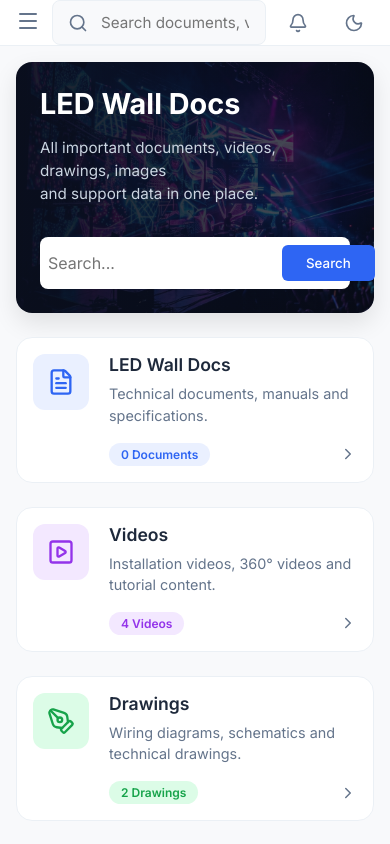
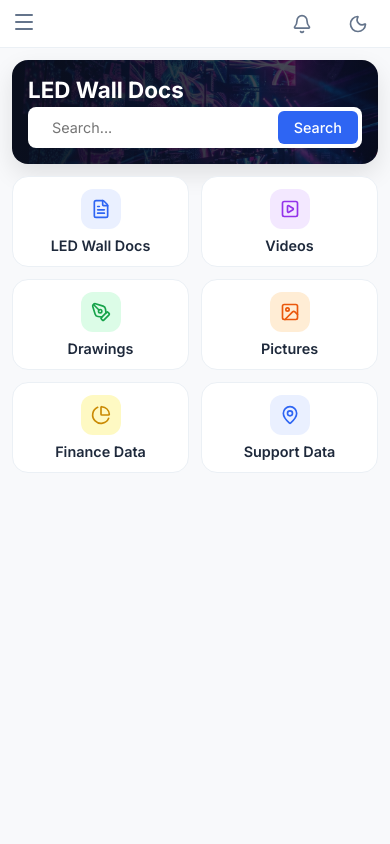
Before and after one commit to sachin09999/Led_Webpage, a Next.js app: page / in a window 390 px wide. Built offline with nearby package versions, Linux system fonts and the light colour scheme.

Commit message:
latest commit

```diff
--- a/src/app/globals.css
+++ b/src/app/globals.css
@@ -168,7 +168,9 @@ body {
 
 /* Header */
 .top-header {
-    height: 72px;
+    height: 48px;
+    min-height: 48px;
+    max-height: 48px;
     background-color: var(--card-bg);
     border-bottom: 1px solid var(--border-color);
     display: flex;
@@ -179,6 +181,8 @@ body {
     top: 0;
     z-index: 10;
     transition: background-color 0.3s, border-color 0.3s;
+    box-sizing: border-box;
+    overflow: hidden;
 }
 
 .menu-btn {
@@ -250,7 +254,6 @@ body {
 /* Content Wrapper */
 .content-wrapper {
     padding: 32px;
-    max-width: 1400px;
     margin: 0 auto;
     width: 100%;
 }
@@ -261,23 +264,23 @@ body {
     background-size: cover;
     background-position: center;
     border-radius: 16px;
-    padding: 48px;
+    padding: 24px 32px;
     color: #fff;
-    margin-bottom: 32px;
+    margin-bottom: 24px;
     box-shadow: 0 10px 25px rgba(0, 0, 0, 0.1);
 }
 
 .hero-content h1 {
-    font-size: 2.2rem;
+    font-size: 1.8rem;
     font-weight: 700;
-    margin-bottom: 16px;
+    margin-bottom: 8px;
 }
 
 .hero-content p {
-    font-size: 1.05rem;
+    font-size: 0.95rem;
     color: #CBD5E1;
-    margin-bottom: 32px;
-    line-height: 1.5;
+    margin-bottom: 20px;
+    line-height: 1.4;
 }
 
 .hero-search {
@@ -446,7 +449,7 @@ table {
 
 th {
     text-align: left;
-    padding: 16px 24px;
+    padding: 8px 12px;
     color: var(--text-muted);
     font-size: 0.85rem;
     font-weight: 500;
@@ -456,7 +459,7 @@ th {
 }
 
 td {
-    padding: 16px 24px;
+    padding: 8px 12px;
     border-bottom: 1px solid var(--border-color);
     font-size: 0.95rem;
     transition: border-color 0.3s;
@@ -612,30 +615,72 @@ tr:hover td {
 }
 
 @media (max-width: 768px) {
-    .categories-grid {
-        grid-template-columns: 1fr;
+    .top-header {
+        height: 48px;
+        min-height: 48px;
+        max-height: 48px;
+        padding: 0 12px;
+        gap: 8px;
     }
     .content-wrapper {
-        padding: 16px;
-    }
-    .top-header {
-        padding: 0 16px;
-        gap: 12px;
+        padding: 12px;
     }
     .hero-section {
-        padding: 24px;
-        margin-bottom: 24px;
+        padding: 16px;
+        margin-bottom: 12px;
     }
     .hero-content h1 {
-        font-size: 1.8rem;
+        font-size: 1.4rem;
+        margin-bottom: 4px;
     }
     .hero-content p {
-        font-size: 0.95rem;
+        display: none; /* Hide subtitle to save space */
+    }
+    .hero-search {
+        padding: 4px;
+        max-width: 100%;
+    }
+    .hero-search input {
+        font-size: 0.9rem;
+    }
+    .primary-btn {
+        padding: 8px 16px;
+        font-size: 0.9rem;
+    }
+
+    .categories-grid {
+        grid-template-columns: repeat(2, 1fr);
+        gap: 12px;
+        margin-bottom: 12px;
+    }
+    .category-card {
+        padding: 12px;
+        flex-direction: column;
+        gap: 8px;
+        align-items: center;
+        text-align: center;
+    }
+    .card-icon {
+        width: 40px;
+        height: 40px;
+    }
+    .card-icon i, .card-icon svg {
+        width: 20px;
+        height: 20px;
+    }
+    .card-content {
+        display: flex;
+        flex-direction: column;
+        align-items: center;
+    }
+    .card-content h3 {
+        font-size: 0.9rem;
+        margin-bottom: 0;
+    }
+    .card-content p, .card-footer {
+        display: none; /* Hide descriptions and tags on mobile to fit on screen */
     }
     .section-header {
-        padding: 16px;
-    }
-    .category-card {
-        padding: 16px;
+        padding: 12px;
     }
 }
--- a/src/app/page.js
+++ b/src/app/page.js
@@ -1,13 +1,11 @@
 import DashboardHero from '@/components/DashboardHero';
 import CategoryCards from '@/components/CategoryCards';
-import RecentFiles from '@/components/RecentFiles';
 
 export default function Home() {
   return (
     <>
       <DashboardHero />
       <CategoryCards />
-      <RecentFiles />
     </>
   );
 }
--- a/src/components/Header.jsx
+++ b/src/components/Header.jsx
@@ -24,14 +24,7 @@ export default function Header({ toggleSidebar, isDark, toggleDark }) {
                 </button>
             )}
 
-            <form className="search-bar" onSubmit={(e) => {
-                e.preventDefault();
-                const query = e.target.search.value;
-                if (query) router.push(`/search?q=${encodeURIComponent(query)}`);
-            }}>
-                <Search className="search-icon" size={20} />
-                <input name="search" type="text" placeholder="Search documents, videos, drawings, images..." />
-            </form>
+            <div className="spacer" style={{ flex: 1 }}></div>
             <div className="header-actions">
                 <button className="icon-btn">
                     <Bell size={20} />
--- a/src/components/RecentFiles.jsx
+++ /dev/null
@@ -1,28 +0,0 @@
-import { Folder } from 'lucide-react';
-import Link from 'next/link';
-import { getFiles } from '@/actions/fileActions';
-import RecentFilesTable from './RecentFilesTable';
-
-export const dynamic = 'force-dynamic';
-
-export default async function RecentFiles() {
-    const files = await getFiles();
-
-    return (
-        <section className="recent-files">
-            <div className="section-header">
-                <h2>Recent Files</h2>
-                <Link href="/docs" className="view-all-link">View all</Link>
-            </div>
-            <RecentFilesTable files={files.slice(0, 5)} />
-            <div className="view-all-files">
-                <Link href="/docs" style={{ textDecoration: 'none' }}>
-                    <button className="outline-btn">
-                        <Folder size={20} />
-                        View all files
-                    </button>
-                </Link>
-            </div>
-        </section>
-    );
-}
--- a/src/components/Sidebar.jsx
+++ b/src/components/Sidebar.jsx
@@ -1,13 +1,14 @@
 'use client';
 import Link from 'next/link';
 import { usePathname } from 'next/navigation';
-import { Hexagon, Home, FileText, PlaySquare, PenTool, Image as ImageIcon, PieChart, LifeBuoy, Settings } from 'lucide-react';
+import { Hexagon, Home, Clock, FileText, PlaySquare, PenTool, Image as ImageIcon, PieChart, LifeBuoy, Settings } from 'lucide-react';
 
 export default function Sidebar({ isOpen, setIsOpen }) {
     const pathname = usePathname();
 
     const navItems = [
         { name: 'Dashboard', href: '/', icon: Home },
+        { name: 'Recent Files', href: '/recent', icon: Clock },
         { name: 'LED Wall Docs', href: '/docs', icon: FileText },
         { name: 'Videos', href: '/videos', icon: PlaySquare },
         { name: 'Drawings', href: '/drawings', icon: PenTool },
```
Also changed, not shown: src/app/recent/page.js (added, +17 -0 lines).
